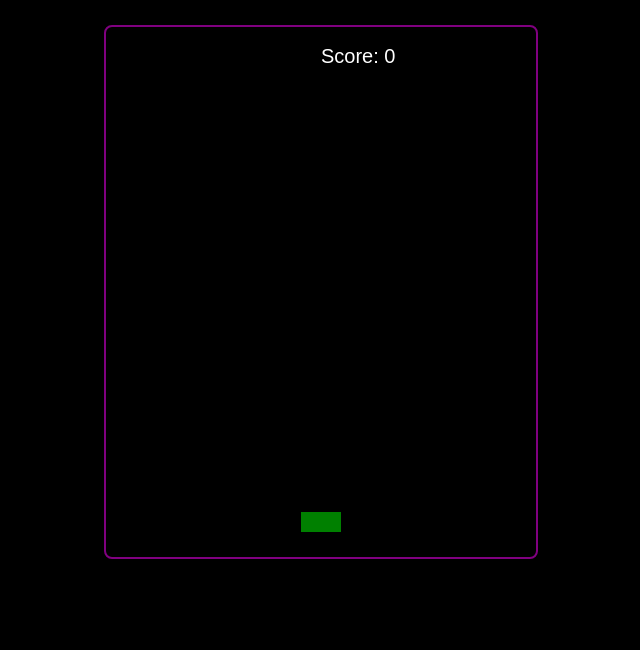
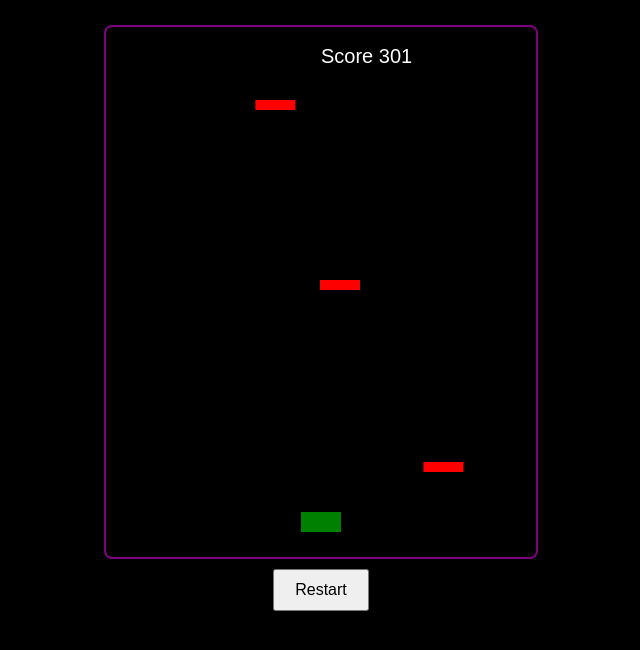
Before and after one commit to Haydar-G/cloudrepo, a plain HTML site: page index.html in a window 1280 px wide. Shown: the whole page, without its empty margins (319-959 px from the left). Drawn offline with Linux system fonts and the light colour scheme.

Commit message:
added work in progress

```diff
--- a/index.html
+++ b/index.html
@@ -25,12 +25,6 @@
         left: 630px;
         font-size: 20px;
         margin: 10px;
-        /* font-family: 'Segoe UI';
-        color: blue;
-        background-color: white;
-        padding: 10px 15px;
-        border-radius: 8px;
-        box-shadow: 0 2px 4px rgba(0,0,0,0.2); */
         }
 
         body {
@@ -41,6 +35,12 @@
             text-align: center;
             margin: 0;
             padding: 0;
+        }
+
+        #restartBtn {
+          margin-top: 10px;
+          padding: 10px 20px;
+          font-size: 16px;
         }
     </style>
 </head>
@@ -53,9 +53,12 @@
 
 </div>
 
-   <!-- <div id="box"></div> -->
+<div>
+  <button id="restartBtn" onclick="restartGame()">Restart</button>
+</div>
 
 <script>
+
 // Drawing the player rectangle
 
 const canvas = document.getElementById("gameCanvas");
@@ -63,6 +66,9 @@ const ctx = canvas.getContext("2d");
 
 
 const player = {x: 180, y: 470, width: 40, height: 20, speed: 10, color: "green"};
+let obstacles = [];
+let score = 0;
+let gameOver = false;
 
 function drawPlayer(){
 
@@ -70,35 +76,98 @@ function drawPlayer(){
     ctx.fillRect(player.x, player.y, player.width, player.height);
 }
 
-drawPlayer();
+//Adding keyboard controls
 
-//Three different methods of adding keyboard controls:
+let keys = {};
 
-// const box = document.getElementById('box');
-// let leftPosition = 0;
-// document.addEventListener('keydown', function(event){
-//     if(event.key === 'ArrowRight'){
-//         leftPosition += 10;
-//         box.style.left = leftPosition + 'px';
-//     } else if(event.key === 'ArrowLeft'){
-//         leftPosition -= 10;
-//         box.style.left = leftPosition + 'px';
-//     }
-// });
+document.addEventListener("keydown", (e) => {
+  keys[e.key] = true;
+});
 
-// document.addEventListener("keydown", (e) => {
+document.addEventListener("keyup", (e) => {
+  keys[e.key] = false;
+});
 
-//     if (e.key === "ArrowLeft" && player.x > 0) player.x -= player.speed;
-//    if (e.key === "ArrowRight" && player.x < canvas.width - player.width) player.x += player.speed;
+function update() {
+  // Move player
+  if (keys["ArrowLeft"] && player.x > 0) {
+    player.x -= player.speed;
+  }
+  if (keys["ArrowRight"] && player.x < canvas.width - player.width) {
+    player.x += player.speed;
+  }
+}
 
-// });
+function draw() {
+  ctx.clearRect(0, 0, canvas.width, canvas.height);
+  drawPlayer();
+}
 
-// let keys = {};
-//         document.addEventListener("keydown", (e) => keys[e.key] = true);
-//         document.addEventListener("keyup", (e) => keys[e.key] = false);
-//         if (keys["ArrowLeft"]) player.x -= player.speed;
-//         if (keys["ArrowRight"]) player.x += player.speed;
-//         player.x = Math.max(0, Math.min(canvas.width - player.width, player.x));
+function gameLoop() {
+  update();
+  draw();
+  requestAnimationFrame(gameLoop);
+}
+
+gameLoop(); // Start the game
+
+//Obstacle logic
+
+function createObstacle(){
+  const x = Math.random() * (canvas.width - 40);
+  obstacles.push({x: x, y: 0, width: 40, height: 10});
+}
+
+function drawObstacles(){
+  ctx.fillStyle = "red";
+  obstacles.forEach(obs => {
+    ctx.fillRect(obs.x, obs.y, obs.width, obs.height);
+    obs.y += 2;
+  });
+}
+
+//Requesting animation for the obstacles descent
+
+function updateGame(){
+  if (gameOver){
+    document.getElementById("score").textContent = `Game Over!' Score: ${score}`;
+    return;
+  }
+  ctx.clearRect(0, 0, canvas.width, canvas.height);
+  drawPlayer();
+  drawObstacles();
+  checkCollision();
+
+  score++;
+  document.getElementById("score").textContent = `Score ${score}`;
+  requestAnimationFrame(updateGame);
+}
+
+function restartGame(){
+  obstacles = [];
+  score = 0;
+  player.x = 180;
+  gameOver = false;
+  updateGame();
+}
+
+//Track survival time
+
+setInterval(createObstacle, 1500);
+updateGame();
+
+function checkCollision(){
+  obstacles.forEach(obs => {
+    if (
+      obs.x < player.x + player.width &&
+      obs.x + obs.width > player.x &&
+      obs.y < player.y + player.height &&
+      obs.y + obs.height > player.y
+    ) {
+      gameOver = true;
+    }
+  });
+}
 
 </script>
 
```
